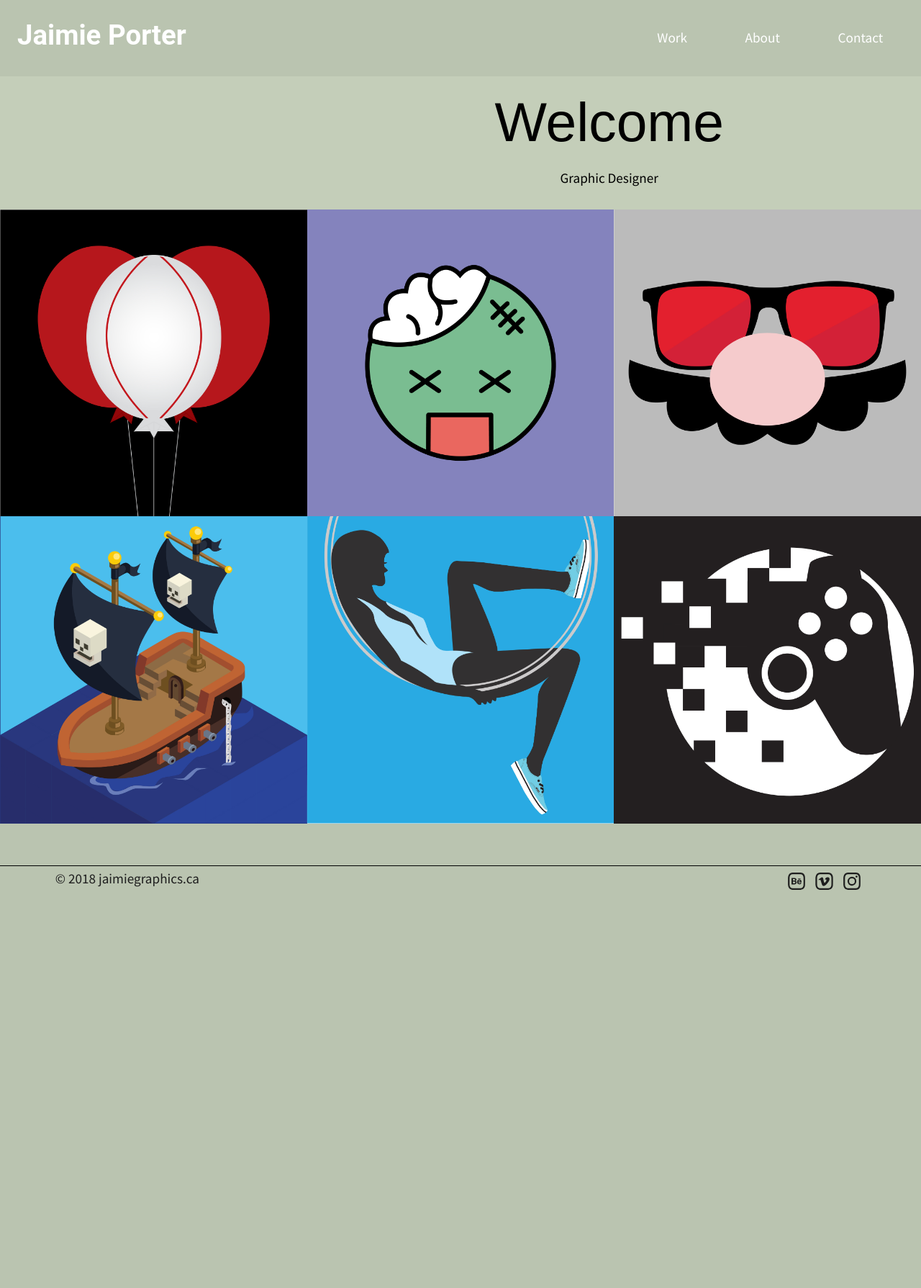
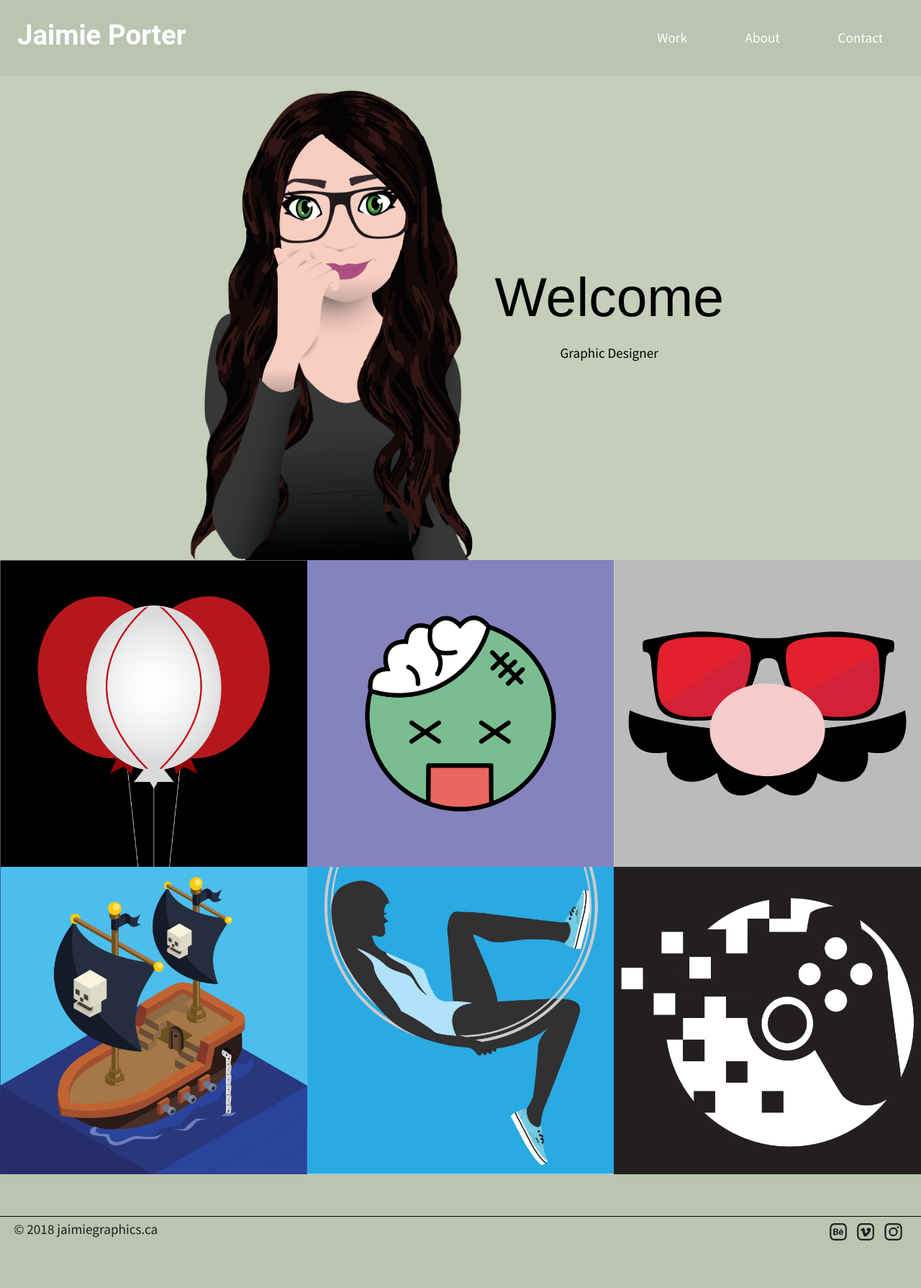
Before and after one commit to MissHockey15/portfolio, a Jekyll site: the page built from index.html, in a window 1280 px wide. Shown: the whole page at 72% size. Built offline with Jekyll 4.4.1, drawn with Linux system fonts in a browser that asks for light colours; before the commit the page ends 1302 px from its top, so only the background shows below that.

Commit message:
fixed images and footer on mobile

```diff
--- a/_layouts/default.html
+++ b/_layouts/default.html
@@ -48,8 +48,8 @@
 
 <footer class="text-center">
   <div class="grid footer-content">
-    <p class="unit s-2-3">&copy; 2018 jaimiegraphics.ca</p>
-    <div class="unit s-1-3 icons text-right">
+    <p class="unit xs-1-2">&copy; 2018 jaimiegraphics.ca</p>
+    <div class="unit xs-1-2 icons text-right">
       <a href="https://www.instagram.com/jaimie.graphics/" class="icon i-24">
         <img src="{{site.baseurl}}/images/icons-instagram.svg">
       </a>
--- a/css/main.css
+++ b/css/main.css
@@ -255,7 +255,19 @@ form input, textarea{
 }
 
 
-@media only screen and (min-width: 25em) {
+@media only screen and (min-width: 15em) {
+
+  footer p {
+    text-align: left;
+    padding-left: 1rem;
+  }
+
+  .icons {
+    padding-top: .3rem;
+    padding-right: 1rem;
+    text-align: right;
+  }
+
 
 
 }
--- a/index.html
+++ b/index.html
@@ -3,7 +3,7 @@ layout: default
 ---
   <!--BANNER-->
   <div class="banner">
-    <img class="me img-flex valign-middle" src="{{site.baseurl}}images/me.png" alt="">
+    <img class="me img-flex valign-middle" src="{{site.baseurl}}/images/me.png" alt="">
 
       <div class="text valign-middle">
         <div>
--- a/jacket.html
+++ b/jacket.html
@@ -7,7 +7,7 @@ layout: default
     <div class="pieces grid">
 
       <div class="card unit s-1 m-2-3 island">
-        <img class="" src="{{site.baseurl}}/images/yellow-jacket.png" alt="">
+        <img class="" src="{{site.baseurl}}/images/jackets/jacket.jpg" alt="">
       </div>
 
       <div class="unit s-1 m-1-3 island">
@@ -15,7 +15,7 @@ layout: default
       </div>
 
       <div class="card unit s-1 m-2-3 island">
-        <img class="" src="{{site.baseurl}}/images/rectangle.jpg" alt="">
+        <img class="" src="{{site.baseurl}}/images/jackets/thought.png" alt="">
       </div>
 
       <div class="unit s-1 m-1-3 island">
@@ -23,7 +23,7 @@ layout: default
       </div>
 
       <div class="card unit s-1 m-2-3 island">
-        <img class="" src="images/rectangle.jpg" alt="">
+        <img class="" src="{{site.baseurl}}/images/jackets/sketch.jpg" alt="">
       </div>
 
       <div class="card unit s-1 m-2-3 island">
```
Also changed, not shown: images/jackets/jacket.jpg (added), images/jackets/sketch.jpg (added), images/jackets/thought.png (added), images/social-facebook.svg (deleted), images/social-instagram-white.svg (deleted), images/social-twitter.svg (deleted), images/social.svg (deleted), 1 other file.
